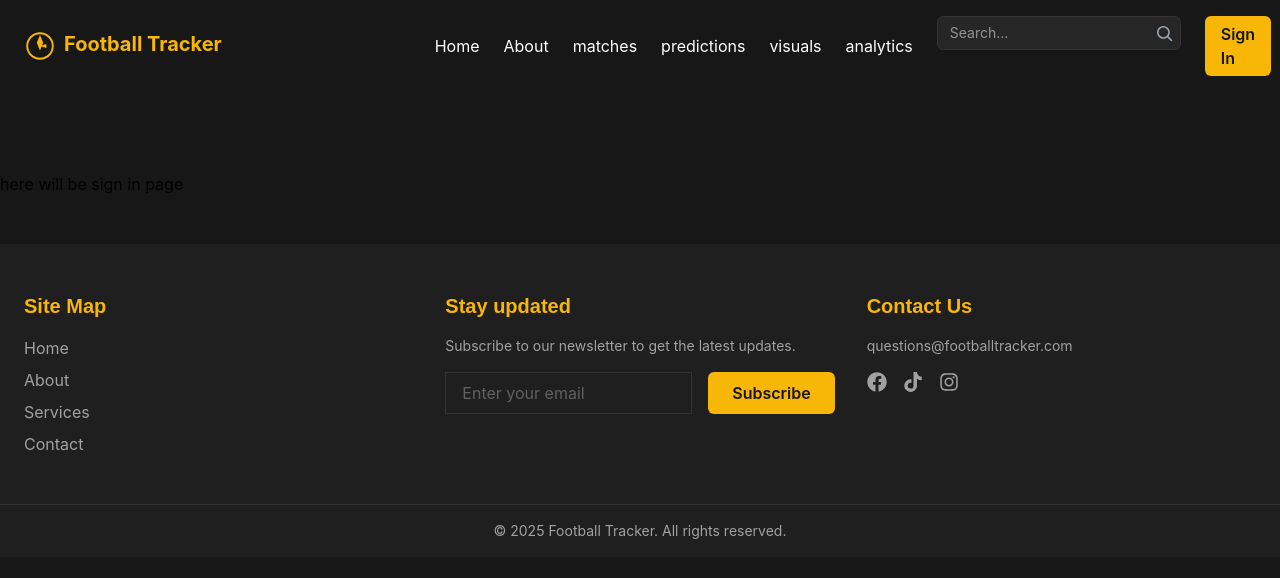
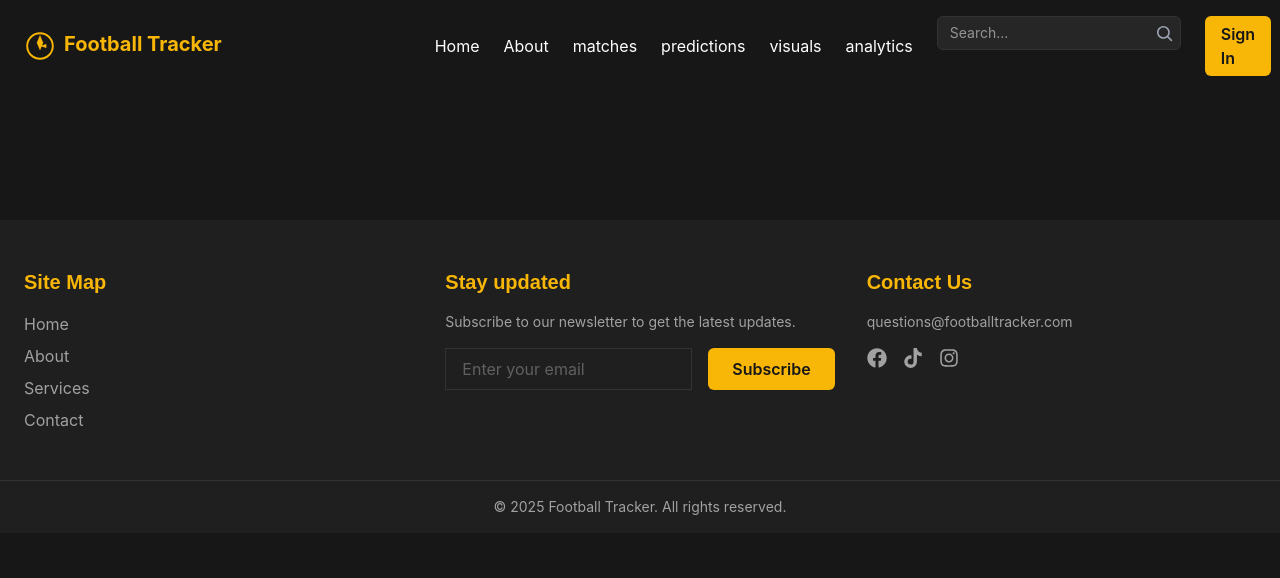
Before and after one commit to pedrambabazadeh/footbal_tracker, a Next.js app: page /log-in in a window 1280 px wide. Shown: the top 578 px of the page. Built offline with nearby package versions, Linux system fonts and the light colour scheme; no server answers.

Commit message:
sign-in page improved

```diff
--- a/app/log-in/page.jsx
+++ b/app/log-in/page.jsx
@@ -2,7 +2,9 @@ import React from 'react'
 
 const SignIn = () => {
   return (
-    <div>here will be sign in page</div>
+    <div className='grid grid-cols-1 lg:grid-cols-2 gap-8 items-center'>
+
+    </div>
   )
 }
 
```
